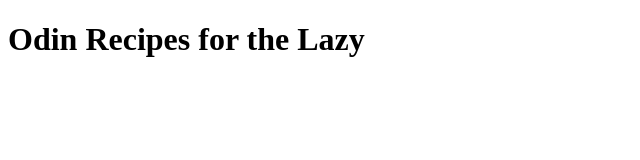
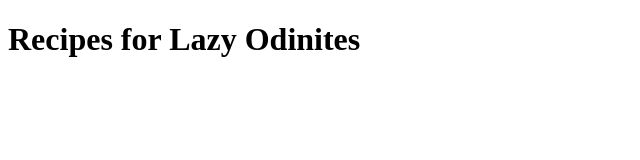
Before and after one commit to BJet-byte/odin-recipes, a plain HTML site: page index.html in a window 1280 px wide. Shown: the whole page, without its empty margins (0-640 px from the left). Drawn offline with Linux system fonts and the light colour scheme.

Commit message:
Tweak the main header on index.html

```diff
--- a/index.html
+++ b/index.html
@@ -5,6 +5,6 @@
         <title>Odin Recipes</title>
     </head>
     <body>
-        <h1>Odin Recipes for the Lazy</h1>
+        <h1>Recipes for Lazy Odinites</h1>
     </body>
 </html>
```
